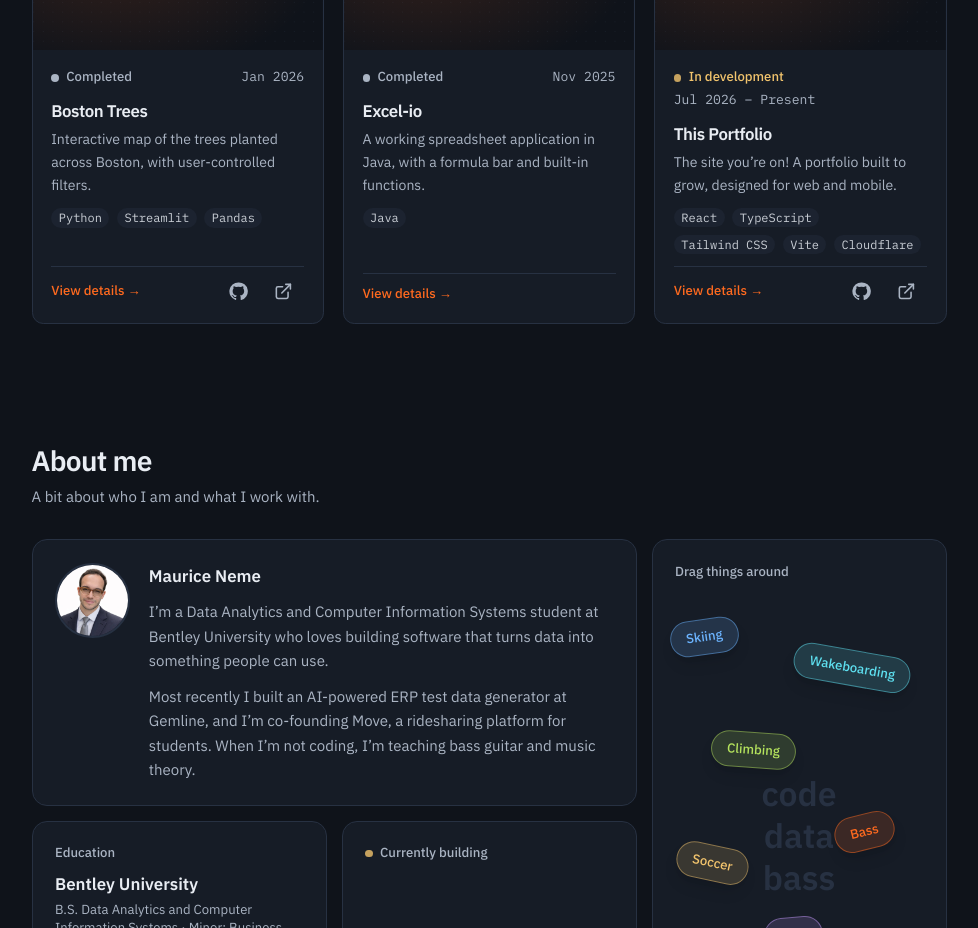
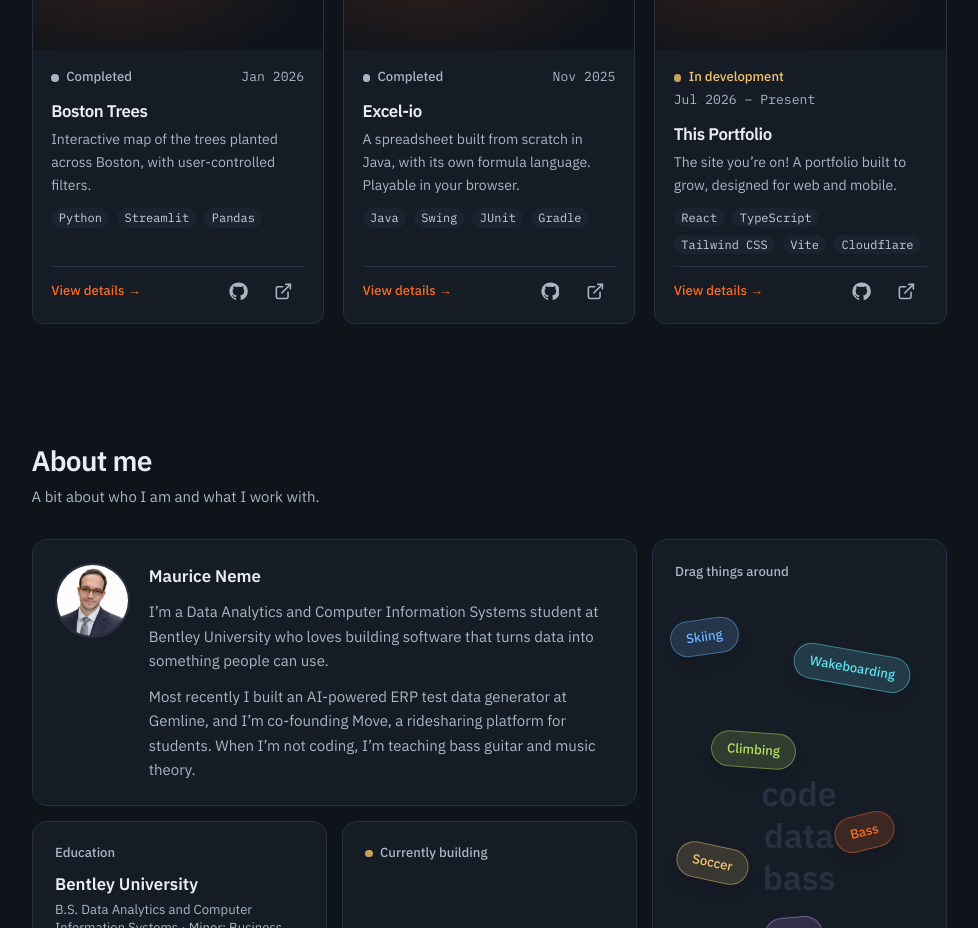
Before and after one commit to maurice523/portfolio, a React (Vite) app: page / in a window 1280 px wide. Shown: the part 1520-2448 px from the top of the page, without its empty margins (151-1129 px from the left). Built offline with nearby package versions, Linux system fonts and the light colour scheme; no server answers.

Commit message:
Enhance Excel-io project details: update tagline, description, highlights, tools, and add GitHub/live links

```diff
--- a/src/data/projects.ts
+++ b/src/data/projects.ts
@@ -67,14 +67,22 @@ export const projects: Project[] = [
     slug: 'excel-io',
     title: 'Excel-io',
     tagline:
-      'A working spreadsheet application in Java, with a formula bar and built-in functions.',
+      'A spreadsheet built from scratch in Java, with its own formula language. Playable in your browser.',
     description:
-      'A fully functioning spreadsheet application written in Java. It features a formula bar and built-in functions.',
-    highlights: ['Formula bar for entering and editing formulas', 'Built-in spreadsheet functions'],
+      'A desktop spreadsheet written in Java: a grid you type into, a formula bar, and formulas that reference other cells and ranges. The formula language is hand-written — a lexer turns the text into tokens, a parser builds a tree that respects operator precedence, and an evaluator walks it. The browser demo runs the real app with CheerpJ.',
+    highlights: [
+      'Hand-written lexer, parser and evaluator — no spreadsheet libraries',
+      '12 functions including SUM, AVG, IF, ROUND and CONCAT',
+      'Changing a cell recalculates everything that depends on it',
+      'Swing interface with a formula bar, plus save and open',
+    ],
     image: '/projects/excel-io.svg',
     imageAlt: 'Excel-io project preview',
-    tools: ['Java'],
-    links: {},
+    tools: ['Java', 'Swing', 'JUnit', 'Gradle'],
+    links: {
+      github: 'https://github.com/maurice523/excel-io',
+      live: 'https://excelio.mauriceneme.com',
+    },
     date: 'Nov 2025',
     status: 'completed',
   },
```
